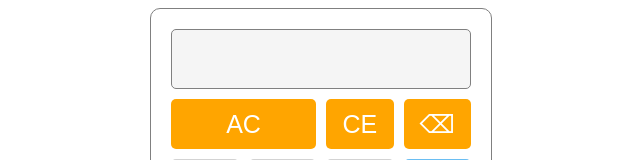
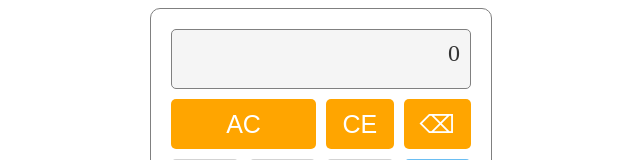
Before and after one commit to HarunaAoki0425/calculator10087, an Angular app: page / in a window 1280 px wide. Shown: the top 160 px of the page, without its empty margins (319-959 px from the left). Built offline with nearby package versions, Linux system fonts and the light colour scheme.

Commit message:
4/14途中

```diff
--- a/src/app/calculator/calculator.component.css
+++ b/src/app/calculator/calculator.component.css
@@ -28,7 +28,7 @@ body {
     width: 100%;
     height: 60px;
     font-size: 24px;
-    text-align: left;
+    text-align: right;
     padding: 10px;
     margin-bottom: 10px;
     border: 1px solid gray;
--- a/src/app/calculator/calculator.component.html
+++ b/src/app/calculator/calculator.component.html
@@ -1,5 +1,5 @@
 <div class="calculator">
-  <div id="display" #displayRef class="calculator-display">{{ display }}</div>
+  <div id="display" #displayRef class="calculator-display">{{ displayWithCommas() }}</div>
     <div class="buttons">
       <button class="clear wide" (click)="clear()">AC</button>
       <button class="clear"(click)="clearEntry()">CE</button>
--- a/src/app/calculator/calculator.component.ts
+++ b/src/app/calculator/calculator.component.ts
@@ -10,7 +10,7 @@ import { FormsModule } from '@angular/forms';
     imports: [CommonModule, FormsModule]
 })
 export class CalculatorComponent {
-    display: string = ''; // 表示されているもの
+    display: string = '0'; // 表示されているもの、初期値0
     prevIsOperator: boolean = false; // 直前が演算子かどうか
     resultDisplayed: boolean = false; // 計算結果が表示されたかどうか
     currentEquation: string = ''; // 現在の式
@@ -19,12 +19,28 @@ export class CalculatorComponent {
     // ボタンを押したときの処理
     press(value: string): void {
 
-        // 計算結果が表示されてるとき、演算子以外が入力されたらクリア
-        if (this.resultDisplayed && !this.isOperator(value)) {
-            this.display = ''; // 数字・小数点の場合はクリア→次の計算、演算子の場合はその数字から続けて計算
+
+       // 計算結果が表示されているときの処理
+      if (this.resultDisplayed) {
+        if (this.isOperator(value)) {
+          // 演算子が入力されたらその結果から次の計算を続ける
+          this.display = this.lastResult; // 直前の計算結果を表示
+          this.display += value;  // 演算子を追加
+          this.resultDisplayed = false; // 計算結果が表示されていない状態に戻す
+         }
+        else if (/\d/.test(value)) {
+          this.display = value;  // 数字が入力されたら表示をリセットして、その数字から新たに計算を始める
+          this.resultDisplayed = false; // 計算結果をクリア
+         } else if (value === '.') {
+          if (!this.display.includes('.')) {
+              this.display += value;  // 小数点を追加（計算結果に小数点がなければ追加）
+          }
+          this.resultDisplayed = false; // 計算結果をクリア
+         }
+          return; // 計算結果が表示されているときはこれ以上の入力を処理しない
         }
 
-        // 計算結果が表示されているとき式を保存
+        // 入力中は式を保存
         if (!this.resultDisplayed) {
           this.currentEquation = this.display;
         }
@@ -54,38 +70,10 @@ export class CalculatorComponent {
            return;
         }
 
-        // -以外の演算子は計算の最初に入力できないようにする
-        if (this.isOperator(value) && this.display === '' && value !== '-') {
-             return;
-        }
-
-
         // 上限を超えた数値は入力不可
         if (!this.canAddValue(value)) {
              return;
         }
-
-        // 1--1を可能にするなら必要
-        // -の連続は2つまで
-        // if (value === '-') {
-          //const secondLastChar = this.display[this.display.length - 2]; // 2番目に最後の文字
-          //if (this.display.length === 1 && lastChar === '-') { // 最初に--は打てない
-            //return;
-          //}
-           // すでに演算子が2つ続いている場合（+-や*-のあとにさらに-入力しようとしている）
-          //if (this.isOperator(lastChar) &&this.isOperator(secondLastChar)) {
-            //return; // 入力不可
-          //}
-        //}
-
-        // 連続した--は+に変換
-          //if (!this.isOperator(value) && !isNaN(Number(value)) || value === '.') {
-            //const lastTwoChars = this.display.slice(-2); // 最後の'2文字を取り出す
-            //if (lastTwoChars === '--') {
-            // `--` が直前にあり、現在の入力が数字の場合
-            //this.display = this.display.slice(0, -2) + '+'; // `--` を `+` に置き換えた後、数字を追加
-            //}
-        //}
 
         // 演算子は連続で入力できない（-は一度だけ連続入力可）
         if (this.isOperator(value)) { // 入力が演算子の場合
@@ -98,10 +86,25 @@ export class CalculatorComponent {
               }
          }
 
-        // 最初に0が入力された場合、次に数字は入力できないようにする（演算子と小数点は入力できる）
-        if (this.display === '0' && !(this.isOperator(value) || value === '.')) {
+        // 最初の数字もしくは-は初期値の0を置き換えて表示
+        if  (this.display === '0' ) {
+          if (/\d/.test(value))  {// 数字の場合
+            this.display = value;
+            return;
+          }
+          if (value === '-') {// -の場合
+            this.display = value;
+            this.prevIsOperator = true; // 直前が演算子の状態
+            return;
+          }
+        }
+
+        // 直前が+で、-が入力されたら+を-に変換
+        if (value === '-' && this.display.slice(-1) === '+') {
+          this.display = this.display.slice(0, -1) + '-'; // 最後の "+" を "-" に置き換える
           return;
         }
+
 
         // 直前が「0」で、その前が演算子の場合、数字の入力を防ぎ、演算子や小数点は入力できるようにする
         if (this.display[this.display.length - 1] === '0' && this.isOperator(this.display[this.display.length - 2])) {
@@ -114,10 +117,11 @@ export class CalculatorComponent {
 
         //小数点が入力されるとき
         if (value === '.') {
-          // 直前が演算子か空欄の場合は0.と表示
-          if (this.prevIsOperator || this.display === '') {
-              this.display += '0.';
-          } else {
+          // 直前が演算子の場合は入力不可
+          if (this.prevIsOperator) {
+              return;
+          }
+          else {
               const parts = this.display.split(/[\+\-\*\/\÷\×]/);// 演算子で数値ごとに分割
               if (parts[parts.length - 1].includes('.')) {
                   return; // 分割した数値の中に小数点がある場合は入力不可
@@ -125,7 +129,7 @@ export class CalculatorComponent {
               this.display += value;
           }
         } else {
-          this.display += value;  // それ以外は通常の入力（ここですべての入力を表している
+          this.display += value;  // それ以外は通常の入力（ここですべての入力を表している））
       }
 
         this.prevIsOperator = this.isOperator(value);
@@ -137,7 +141,7 @@ export class CalculatorComponent {
     evaluate(): void {
 
       // もし空欄なら何もしない
-      if (this.display === '') {
+      if (this.display === '0') {
          return;
       }
       // 最後が数値じゃない場合は計算しない（＝が入力できない）
@@ -161,8 +165,8 @@ export class CalculatorComponent {
 
       // 「0/0」または「0/-0」が含まれるかチェック（どこにあっても）
       // 0/0と0で割るのが両方出てきた場合、0/0の処理を優先
-      const undefinedPattern = /(^|[^0-9.])0÷-?0(?![\d.])/; // 0/0
-      const divideByZeroPattern = /÷-?0(?![\d.])/; // 0で割る
+      const undefinedPattern = /(^|[^0-9.])0+(?:\.0+)?÷-?0+(?:\.0+)?(?![\d.])/; // 0/0
+      const divideByZeroPattern = /÷-?0+(?:\.0+)?(?![\d.])/; // 0で割る
       // 0/0の場合
       if (undefinedPattern.test(this.display)) {
          this.display = '結果が定義されていません';
@@ -176,8 +180,8 @@ export class CalculatorComponent {
          return;
       }
 
-      // /を÷に、*を×に戻す
-      const expression = this.display.replace(/÷/g, '/').replace(/×/g, '*');
+      // /を÷に、*を×に戻す、カンマを除く
+      const expression = this.display.replace(/÷/g, '/').replace(/×/g, '*').replace(/,/g, '');
 
       try {
           // 数式を評価
@@ -216,12 +220,20 @@ export class CalculatorComponent {
          // 計算結果が表示されていない場合は、1文字削除
         this.display = this.display.slice(0, -1);
       }
+      if (this.display.length === 0) {
+        this.display = '0'; // 最後の1文字を消した後は0を表示
+        this.currentEquation = '';
+    }
          // 演算子の状態を更新
         this.prevIsOperator = this.isOperator(this.display.slice(-1));
     }
 
     // 直前の数値を削除（CE）
     clearEntry(): void {
+        // 直近が演算子2つ（例: 1*-）の場合は何もしない
+      if (this.display.match(/[\+\-\*\/\÷\×]{2}$/)) {
+          return;
+       }
       // 最後の演算子を取得
       const operatorIndex = this.display.search(/[\+\-\*\/\÷\×](?=[^+\-\*\/\÷\×]*$)/);
 
@@ -235,7 +247,8 @@ export class CalculatorComponent {
         }
       } else {
           // 演算子がない場合、表示されているものをすべて消す
-          this.display = '';
+          this.display = '0';
+          this.currentEquation = '';
       }
 
       // 実行後は直前が演算子である状態にする
@@ -244,10 +257,31 @@ export class CalculatorComponent {
 
     // 全部の表示をクリア（AC）
     clear(): void {
-        this.display = '';
+        this.display = '0';
         this.prevIsOperator = false;
         this.resultDisplayed = false;
+        this.currentEquation = '';
     }
+
+    // カンマ付きの表示
+    displayWithCommas(): string {
+      // エラー文言のときはそのまま
+      if (
+        this.display === '0で割ることはできません' ||
+        this.display === '結果が定義されていません' ||
+        this.display === '100億以上の桁の数値が含まれる計算はできません' ||
+        this.display === 'Error'
+      ) {
+        return this.display;
+      }
+
+      // 数式中の数値を1つずつカンマ付きに変換
+      return this.display.replace(/(\d+)(\.\d+)?/g, (_, intPart, decimalPart) => {
+        const withCommas = Number(intPart).toLocaleString();
+        return decimalPart ? withCommas + decimalPart : withCommas;
+      });
+    }
+
 
     // + - * / の判定
     private isOperator(value: string): boolean {
@@ -256,7 +290,7 @@ export class CalculatorComponent {
 
     // 整数部分と小数部分を分けて上限を設定
     private canAddValue(value: string): boolean {
-        const next = this.display + value; // 今ある入力+新しい入力
+        const next = (this.display + value).replace(/,/g, ''); // 今ある入力+新しい入力
         const lastNumberMatch = next.match(/(\d+(\.\d*)?)$/);// 最後の数値部分だけ取り出す
 
         if (!lastNumberMatch) return true; // 取り出す数値がない場合（＝演算子）はそのまま表示
```
